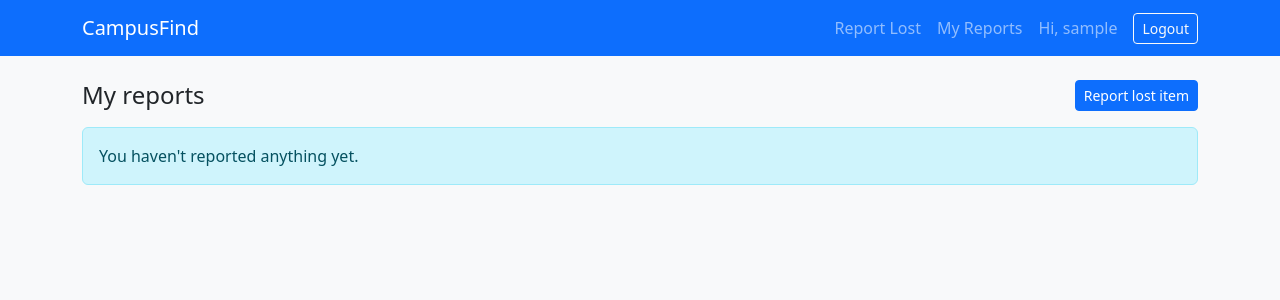
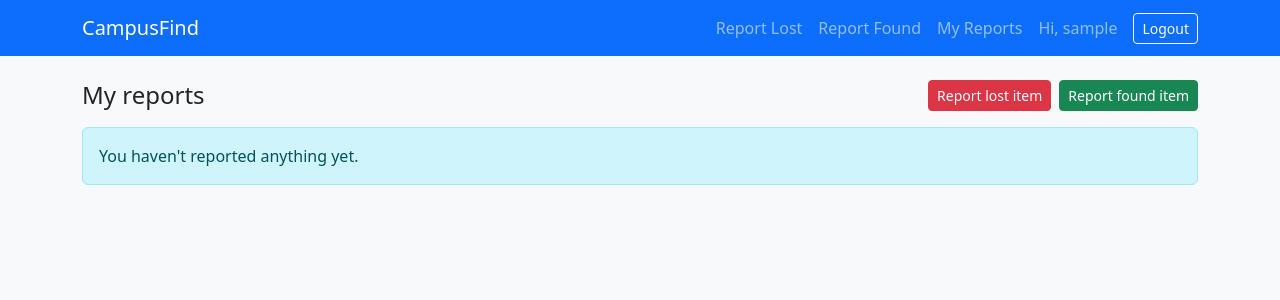
Before and after one commit to tiwari1920/smart-lost-found, a Django app: page /items/mine/ in a window 1280 px wide. Shown: the top 300 px of the page. Run offline with Django 5.2, Linux system fonts and the light colour scheme; the visitor is signed in with stand-in values (Sample User, id 1); data that the repository does not hold is empty.

Commit message:
Add found Item Reporting

```diff
--- a/items/urls.py
+++ b/items/urls.py
@@ -4,6 +4,7 @@ from . import views
 
 urlpatterns = [
     path('report/lost/', views.report_lost, name='report_lost'),
+        path('report/found/',views.report_found, name='report_found'),
     path('mine/', views.my_reports, name='my_reports'),
     path('<int:pk>/', views.item_detail, name='item_detail'),
     path('<int:pk>/edit/', views.item_edit, name='item_edit'),
--- a/items/views.py
+++ b/items/views.py
@@ -86,3 +86,25 @@ def item_change_status(request, pk):
         messages.error(request, 'That status is not allowed.')
 
     return redirect('item_detail', pk=item.pk)
+
+@login_required
+def report_found(request):
+    if request.method == 'POST':
+        form = ItemForm(request.POST, request.FILES, item_type=Item.FOUND)
+        if form.is_valid():
+            item = form.save(commit=False)
+            item.user = request.user
+            item.item_type = Item.FOUND
+            item.status = Item.FOUND
+            item.save()
+            messages.success(request, 'Your found item report has been saved.')
+            return redirect('item_detail', pk=item.pk)
+    else:
+        form = ItemForm(item_type=Item.FOUND)
+
+    note = ('Describe the item in general terms. Keep one or two special details '
+            '(a serial number, a sticker, what is inside) to yourself. '
+            'They will be used later to check that the real owner is claiming it.')
+
+    return render(request, 'items/item_form.html',
+                  {'form': form, 'heading': 'Report a found item', 'note': note})
--- a/templates/base.html
+++ b/templates/base.html
@@ -20,6 +20,7 @@
       <ul class="navbar-nav ms-auto align-items-lg-center">
         {% if user.is_authenticated %}
           <li class="nav-item"><a class="nav-link" href="{% url 'report_lost' %}">Report Lost</a></li>
+            <li class="nav-item"><a class="nav-link" href="{% url 'report_found' %}">Report Found</a></li>
           <li class="nav-item"><a class="nav-link" href="{% url 'my_reports' %}">My Reports</a></li>
           <li class="nav-item"><a class="nav-link me-lg-2" href="{% url 'profile' %}">Hi, {{ user.username }}</a></li>
           <li class="nav-item">
--- a/templates/home.html
+++ b/templates/home.html
@@ -5,7 +5,9 @@
   <h1 class="display-5 fw-bold">CampusFind</h1>
   <p class="lead">Lost something on campus? Found something? Let's match them.</p>
   {% if user.is_authenticated %}
-    <p class="text-muted">You are logged in as <strong>{{ user.username }}</strong>.</p>
+    <a href="{% url 'report_lost' %}" class="btn btn-danger btn-lg me-2">I lost something</a>
+    <a href="{% url 'report_found' %}" class="btn btn-success btn-lg">I found something</a>
+    <p class="mt-3 mb-0"><a href="{% url 'my_reports' %}">View my reports</a></p>
   {% else %}
     <a href="{% url 'register' %}" class="btn btn-primary btn-lg me-2">Get started</a>
     <a href="{% url 'login' %}" class="btn btn-outline-primary btn-lg">Login</a>
--- a/templates/items/item_form.html
+++ b/templates/items/item_form.html
@@ -8,6 +8,9 @@
     <div class="card shadow-sm">
       <div class="card-body p-4">
         <h2 class="h4 mb-3">{{ heading }}</h2>
+        {% if note %}
+          <div class="alert alert-info small">{{ note }}</div>
+        {% endif %}
         <form method="post" enctype="multipart/form-data">
           {% csrf_token %}
           {% include 'includes/form_fields.html' %}
--- a/templates/items/my_reports.html
+++ b/templates/items/my_reports.html
@@ -5,7 +5,10 @@
 {% block content %}
 <div class="d-flex justify-content-between align-items-center mb-3">
   <h2 class="h4 mb-0">My reports</h2>
-  <a href="{% url 'report_lost' %}" class="btn btn-primary btn-sm">Report lost item</a>
+    <div class="d-flex gap-2">
+    <a href="{% url 'report_lost' %}" class="btn btn-danger btn-sm">Report lost item</a>
+    <a href="{% url 'report_found' %}" class="btn btn-success btn-sm">Report found item</a>
+  </div>
 </div>
 
 {% if items %}
```
Also changed, not shown: items/forms.py (+9 -0 lines).
